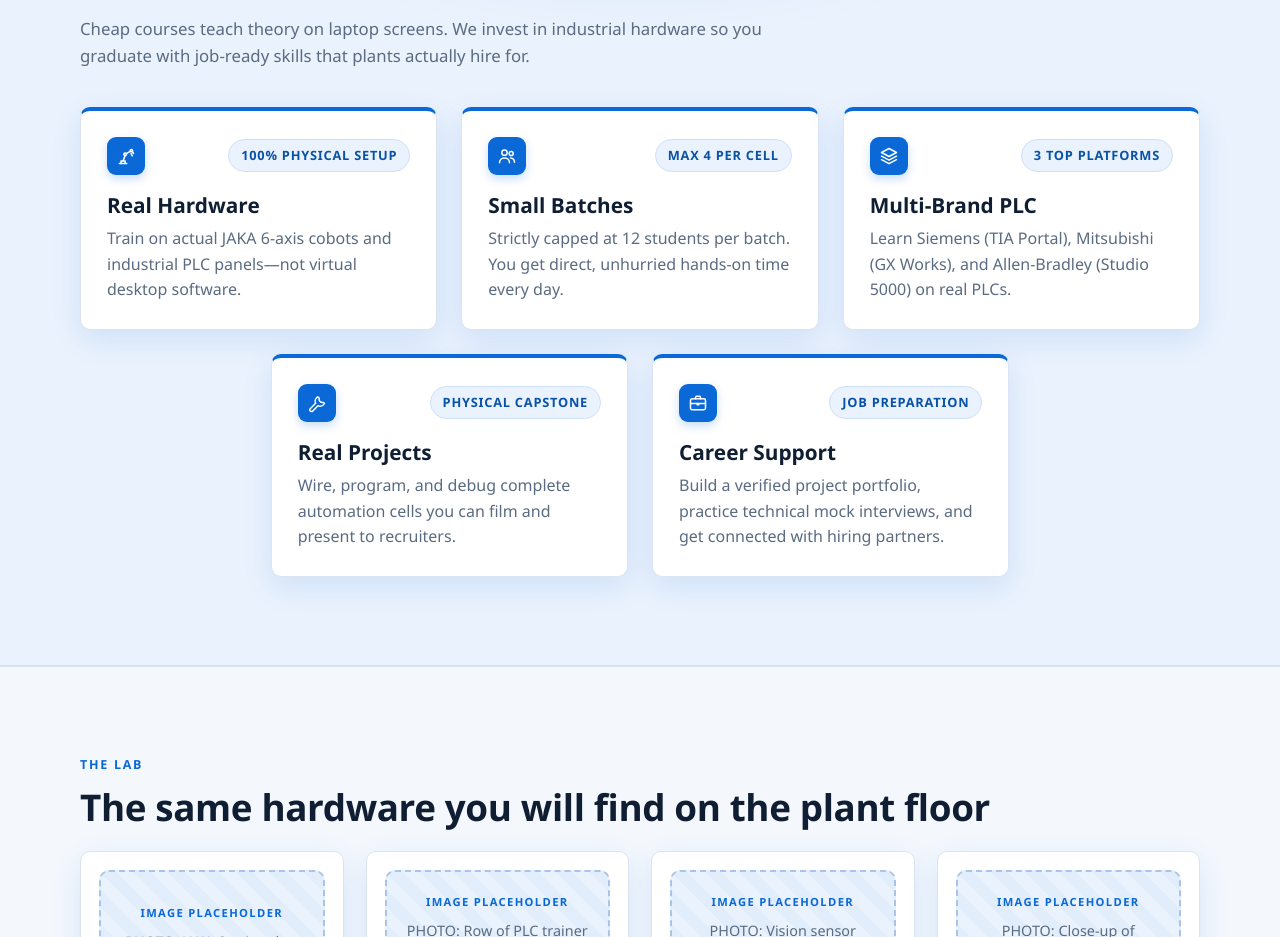
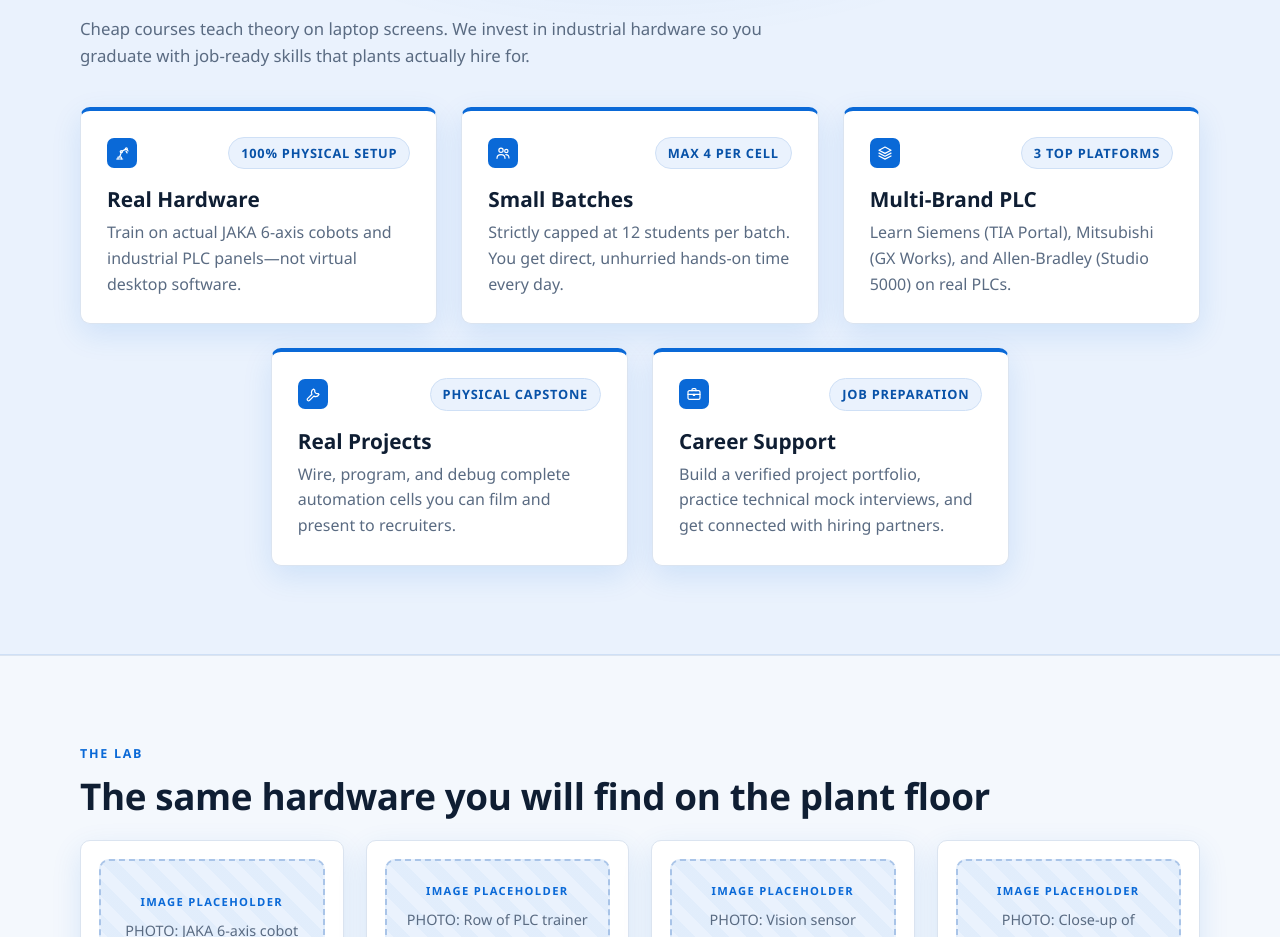
Before and after one commit to manaskalakonda-rgb/iautomatia-academy, a website with bundled scripts: page landing/public/index.html in a window 1280 px wide. Shown: the part 1960-2897 px from the top of the page. Built offline with nearby package versions, Linux system fonts and the light colour scheme; files whose address does not match are found by name.

Commit message:
Shrink value card icons further; stop 1h browser caching of site files
Co-Authored-By: Claude Opus 5.5 <noreply@anthropic.com>

```diff
--- a/landing/public/styles.css
+++ b/landing/public/styles.css
@@ -525,11 +525,11 @@ button[disabled] { opacity: 0.7; cursor: progress; }
 .value-head { display: flex; align-items: center; justify-content: space-between; gap: 12px; margin-bottom: 18px; }
 .value-icon {
   display: grid; place-items: center; flex: none;
-  width: 38px; height: 38px; border-radius: 9px;
+  width: 30px; height: 30px; border-radius: 7px;
   background: var(--brand); color: #fff;
-  box-shadow: 0 4px 10px rgba(10,105,215,0.22);
+  box-shadow: none;
 }
-.value-icon svg { width: 20px; height: 20px; }
+.value-icon svg { width: 16px; height: 16px; }
 .value-metric {
   font-size: 0.8rem; font-weight: 800; letter-spacing: 0.06em; text-transform: uppercase;
   color: var(--brand-dark); background: var(--tint);
--- a/landing/src/server/app.ts
+++ b/landing/src/server/app.ts
@@ -100,7 +100,8 @@ export function createApp(options: AppOptions): express.Express {
     res.status(404).json({ message: "Not found" });
   });
 
-  if (options.publicDir) app.use(express.static(options.publicDir, { extensions: ["html"], maxAge: "1h" }));
+  // No long-lived caching: file names are not versioned, so browsers revalidate (ETag) and see edits right away.
+  if (options.publicDir) app.use(express.static(options.publicDir, { extensions: ["html"], maxAge: 0 }));
 
   // Malformed JSON and unexpected errors.
   app.use((err: unknown, _req: Request, res: Response, _next: NextFunction) => {
```
